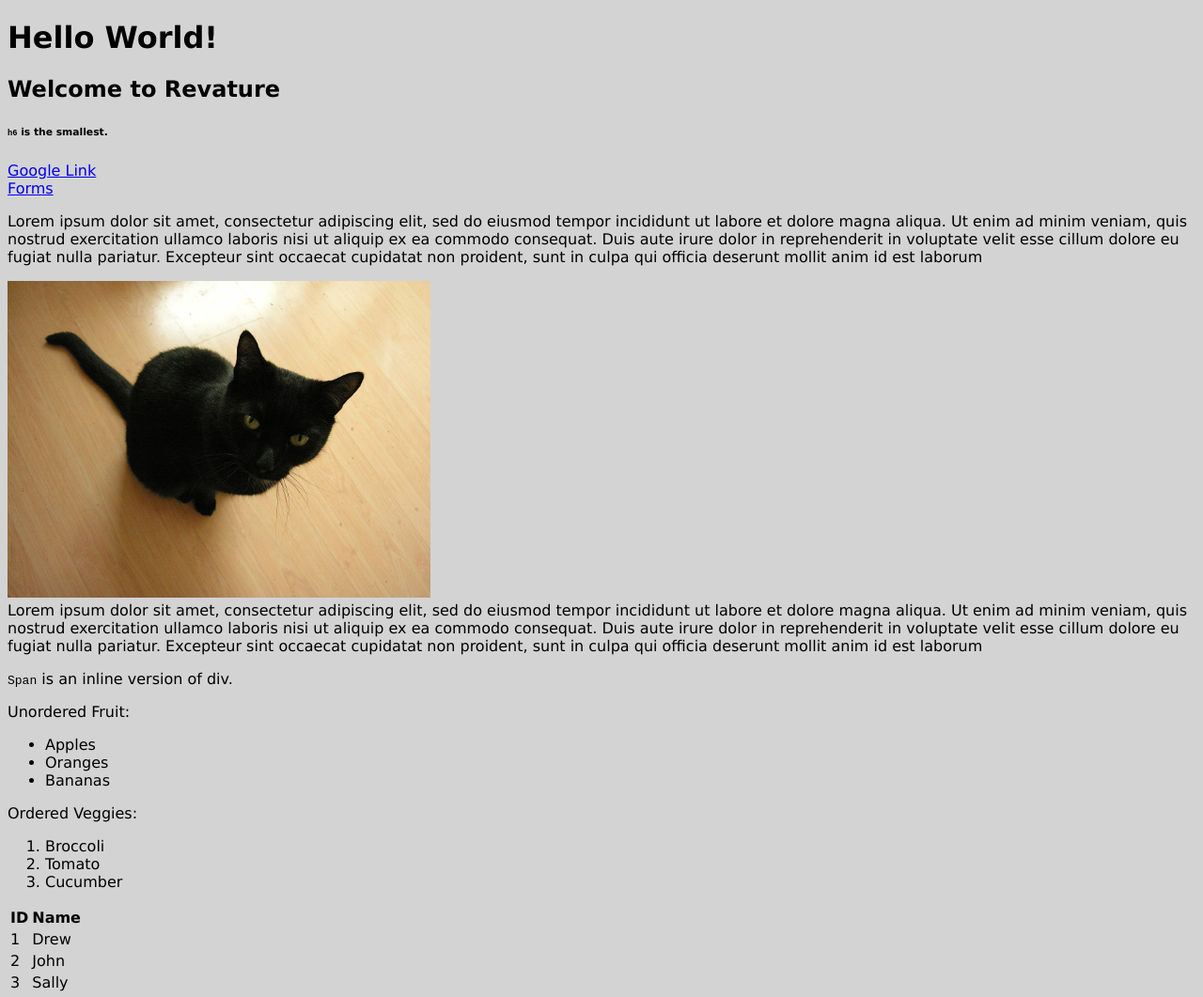
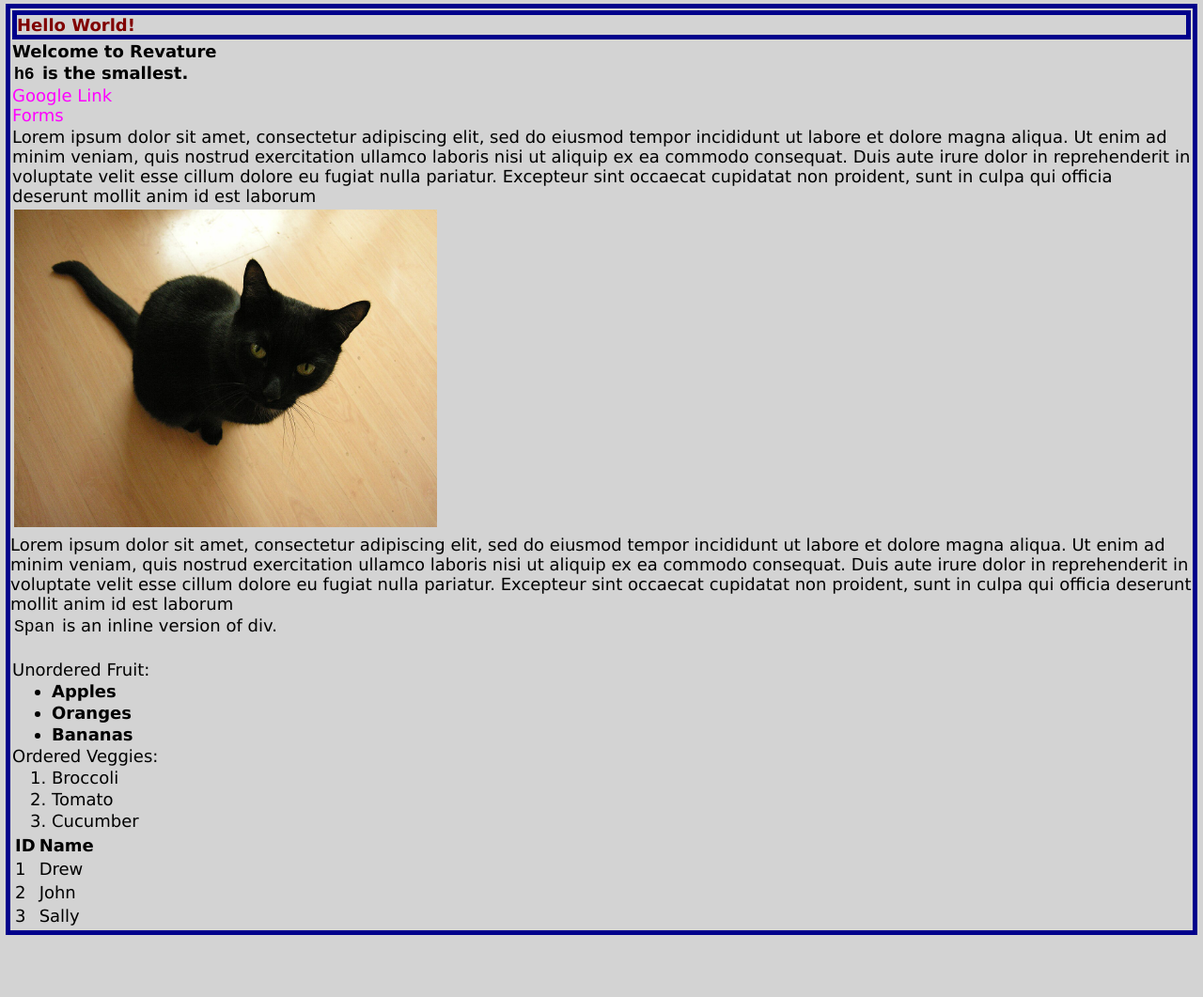
Before and after one commit to afleming1/Revature-Training, a plain HTML site: page Week-3/Web/Index.html in a window 1280 px wide. Shown: the whole page at 94% size. After the commit the page ends 999 px from the top, so only its background shows below. Drawn offline with Linux system fonts and the light colour scheme.

Commit message:
Week 3 Day 3 Notes

```diff
--- a/Week-3/Web/Index.html
+++ b/Week-3/Web/Index.html
@@ -6,14 +6,22 @@
 
         <title>Document</title>
 
+        <!-- External CSS -->
         <link href="css/styles.css" rel="stylesheet">
+
+        <!-- Embedded CSS -->
+        <style>
+            * {
+                font-size: 18px;
+            }
+        </style>
 
         <script src="js/script.js"></script>
     </head>
 
     <body>
         <div id="myDiv" class="myClass">
-            <h1>Hello World!</h1>
+            <h1 style="color: maroon;">Hello World!</h1>
             <h2>Welcome to Revature</h2>
             <h6><code>h6</code> is the smallest.</h6>
 
--- a/Week-3/Web/css/styles.css
+++ b/Week-3/Web/css/styles.css
@@ -1,4 +1,78 @@
+/* Universal Selector - Applies Everywhere */
+* {
+    margin: 2px;
+}
+
+/* Element Selector */
 body {
     background-color: lightgray;
     font-family: Verdana, Geneva, Tahoma, sans-serif;
 }
+
+ul {
+    font-weight: 600;
+}
+
+/* ID Selector */
+#myDiv {
+    padding: 0%;
+}
+
+/* Class Selectors */
+.box {
+    display: flex;
+    gap: 10px;
+}
+
+.item {
+    flex: 1;
+}
+
+/* Ruleset to Multiple Selectors */
+h1, .box, #myDiv {
+    border: 5px solid darkblue;
+}
+
+a {
+    color: fuchsia;
+    text-decoration: none;
+}
+
+/* Descendent Selector - All <a> Elements Inside #myDiv are Selected */
+#myDiv a:hover {
+    color: maroon;
+}
+
+/* Child Selector - Only Selects the <a> That are Descendents of <div> */
+div > a {
+
+}
+
+/* General Sibling Selector - Gets Any Siblings Regardless of How Many Other Siblings There are and How They are Listed in HTML
+/*
+<div>
+    <h1>Heading</h1>
+    <h2>Subheading</h2>
+    <p>Details</p>
+</div>
+*/
+
+h1 ~ p {
+    /* The General Sibling Selector Ruleset Will Apply to Both the H1 and p Tags Above */
+}
+
+h2 + p {
+    /* The Adjacent Sibling Selector Apples Only When Those Two Tags are Adjacent in the HTML Code, They Share a Common Parent, and They Share a Common Parent and They are Expressed with no Elements Between the Siblings */
+}
+
+input[type="text"] {
+    /* Find All of the Input Elements Which Share the Type Attribute with a Value of "text" */
+}
+
+a:hover {
+    background-color: orange;
+}
+
+h6:hover {
+    font-size: random(4px, 16px, 4px);
+}
```
Also changed, not shown: 3 other files.
